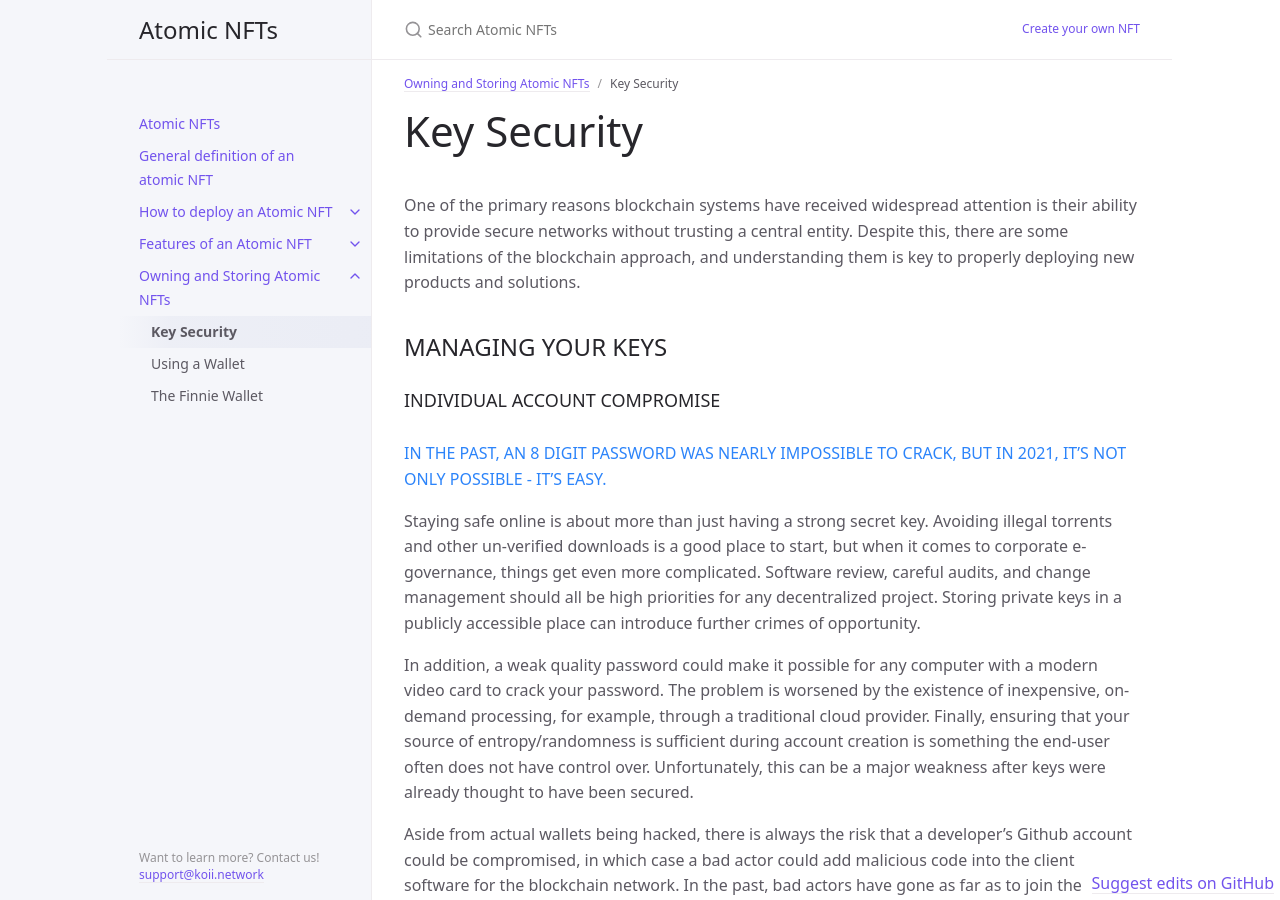
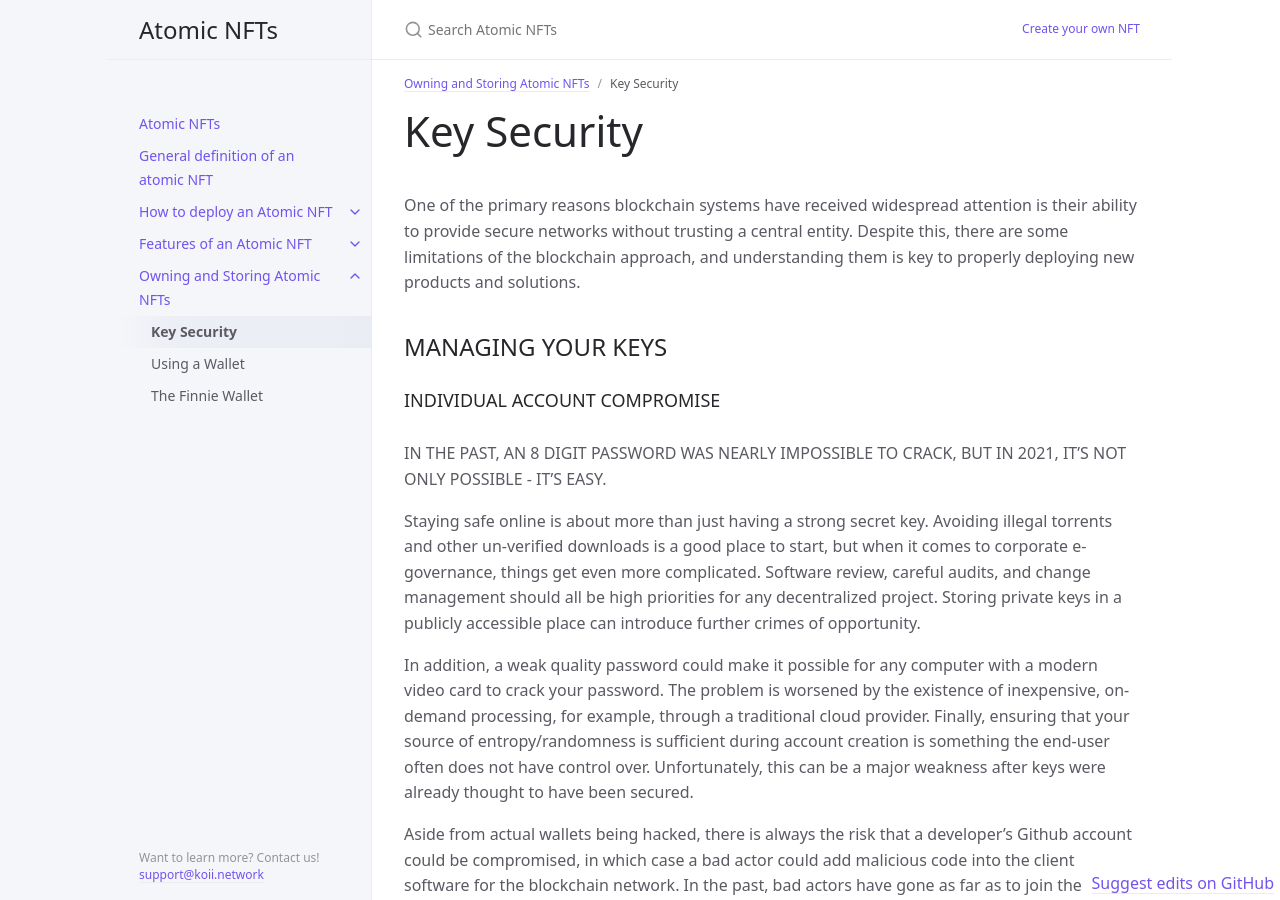
Before and after one commit to atomic-nfts/site, a Jekyll site: the page built from docs/Owning-and-Storing-Atomic-NFTs/Key-Security.md, in a window 1280 px wide and 900 px high. Built offline with Jekyll 4.4.1, drawn with Linux system fonts in a browser that asks for light colours.

Commit message:
Update Key-Security.md
Uncolor the blue text

```diff
--- a/docs/Owning-and-Storing-Atomic-NFTs/Key-Security.md
+++ b/docs/Owning-and-Storing-Atomic-NFTs/Key-Security.md
@@ -19,7 +19,7 @@ One of the primary reasons blockchain systems have received widespread attention
 
 <br>
 IN THE PAST, AN 8 DIGIT PASSWORD WAS NEARLY IMPOSSIBLE TO CRACK, BUT IN 2021, IT’S NOT ONLY POSSIBLE - IT’S EASY.
-{: .text-blue-000 }
+
 
 Staying safe online is about more than just having a strong secret key. Avoiding illegal torrents and other un-verified downloads is a good place to start, but when it comes to corporate e-governance, things get even more complicated. Software review, careful audits, and change management should all be high priorities for any decentralized project. Storing private keys in a publicly accessible place can introduce further crimes of opportunity.
 
@@ -33,7 +33,7 @@ Aside from actual wallets being hacked, there is always the risk that a develope
 
 <br>
 - IT’S IMPORTANT TO HAVE THE RIGHT TOOL FOR THE JOB.
-{: .text-blue-000 }
+
 
 
 Although the software we use to manage cryptocurrencies is called a “wallet”, no actual value is held in the wallet itself. Instead, it is a management interface for interacting with your private keys and blockchain networks. Modern cryptocurrency wallets are more like a chequebook, which doesn’t hold any actual assets directly, but can sign them to another person. Because balances are tracked by the blockchain itself, cryptocurrency wallets mainly automate the process of signing cryptographic messages and broadcasting them to peer nodes in the network.
```
